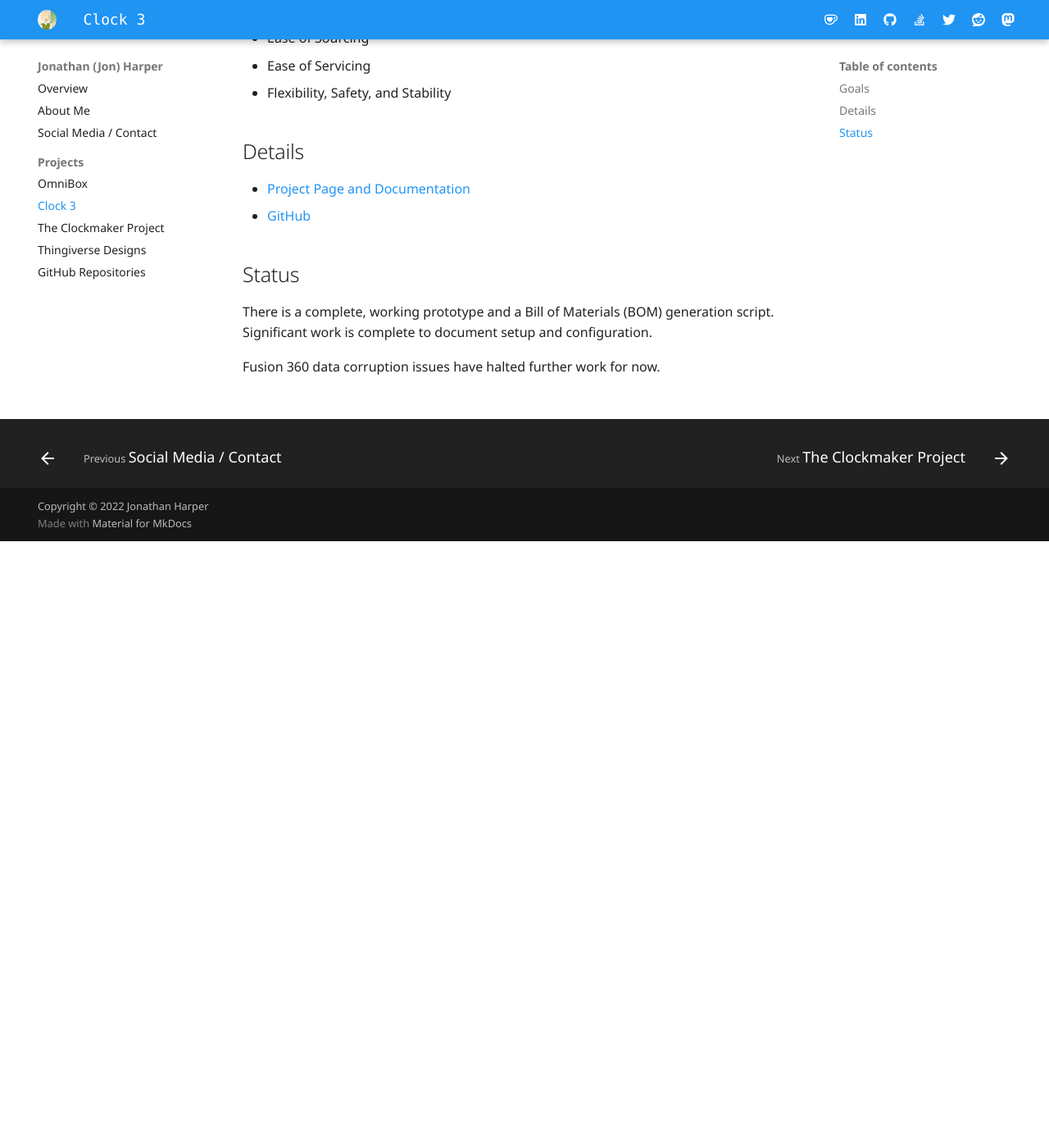
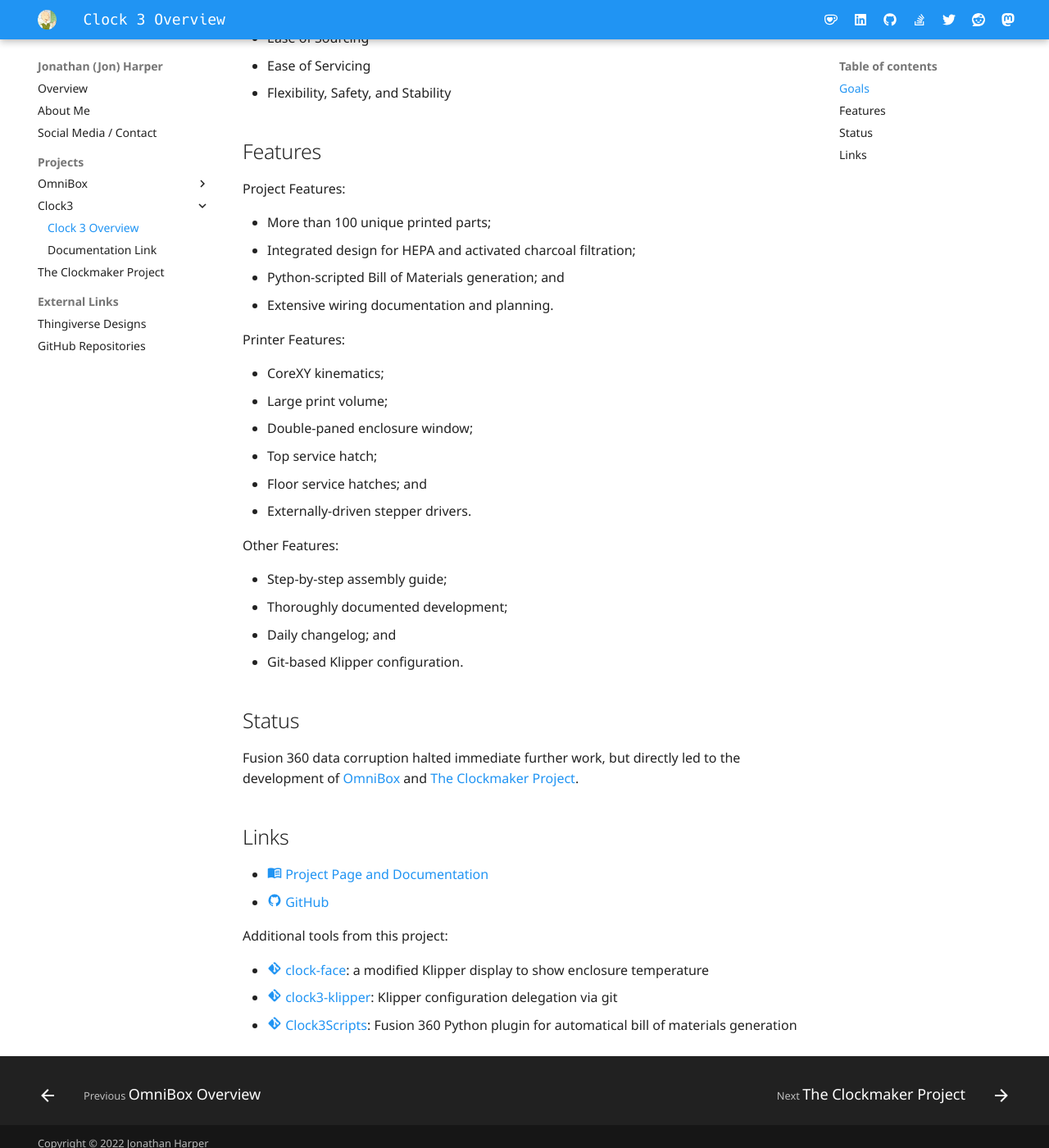
Before and after one commit to jon-harper/jon-harper.github.io, an MkDocs documentation site: the page built from docs/projects/clock3.md, in a window 1280 px wide and 1400 px high, scrolled down 740 px. Shown: the whole window at 82% size. Built offline with MkDocs 1.6.1 and Material for MkDocs 9.7.7, drawn with Linux system fonts in a browser that asks for light colours; some of the changed text lies outside the part shown.

```diff
--- a/docs/projects/clock3.md
+++ b/docs/projects/clock3.md
@@ -1,29 +1,60 @@
 ---
-title: Clock 3
+title: Clock 3 Overview
 summary: An enclosed, CoreXY 3D printer.
 authors: Jon Harper
 date: 2022-06-16
 ---
 
-Clock 3 is a fully enclosed, CoreXY 3D printer with ambient temperature control and air filtration.
+A prototype enclosed, CoreXY 3D printer. It is now used to generate new ideas for The Clockmaker Project.
 
-![clock 3 benchy](assets/clock3_benchy.jpg)
+![Clock 3 Benchy](assets/clock3_benchy.jpg){ data-title="Clock 3 and an ABS Benchy" data-description="A Benchy printed in ABS plastic during Winter, 2021. This milestone demonstrated working kinematics, insulation, and air filtration"}
 
 ## Goals
 
-Clock 3 has specific [development goals](https://jon-harper.github.io/clock-3/about/goals/) that it has largely achieved:
+Clock 3 achieved several [development goals](https://jon-harper.github.io/clock-3/about/goals/):
 
 - Ease of Sourcing
 - Ease of Servicing
 - Flexibility, Safety, and Stability
 
-## Details
+## Features
 
-- [Project Page and Documentation](https://jon-harper.github.io/clock-3)
-- [GitHub](https://github.com/jon-harper/clock-3)
+Project Features:
 
+- More than 100 unique printed parts;
+- Integrated design for HEPA and activated charcoal filtration;
+- Python-scripted Bill of Materials generation; and
+- Extensive wiring documentation and planning.
+
+Printer Features:
+
+- CoreXY kinematics;
+- Large print volume;
+- Double-paned enclosure window;
+- Top service hatch;
+- Floor service hatches; and
+- Externally-driven stepper drivers.
+
+Other Features:
+
+- Step-by-step assembly guide;
+- Thoroughly documented development;
+- Daily changelog; and
+- Git-based Klipper configuration.
 ## Status
 
-There is a complete, working prototype and a Bill of Materials (BOM) generation script. Significant work is complete to document setup and configuration.
+Fusion 360 data corruption halted immediate further work, but directly led to the development of [OmniBox][omnibox] and [The Clockmaker Project][clockmaker].
 
-Fusion 360 data corruption issues have halted further work for now.
+## Links
+
+- [:material-book-open-variant: Project Page and Documentation](https://jon-harper.github.io/clock-3)
+- [:material-github: GitHub](https://github.com/jon-harper/clock-3)
+
+Additional tools from this project:
+
+- [:material-git: clock-face](https://github.com/jon-harper/clock-face): a modified Klipper display to show enclosure temperature
+- [:material-git: clock3-klipper](https://github.com/jon-harper/clock3-klipper): Klipper configuration delegation via git
+- [:material-git: Clock3Scripts](https://github.com/jon-harper/Clock3Scripts): Fusion 360 Python plugin for automatical bill of materials generation
+
+[omnibox]: omnibox.md
+[clockmaker]: clockmaker.md
--- a/mkdocs.yml
+++ b/mkdocs.yml
@@ -63,9 +63,16 @@ nav:
   - about.md
   - contact.md
   - Projects:
-    - OmniBox: "https://jon-harper.github.io/OmniBox"
-    - projects/clock3.md
+    - OmniBox:
+      - projects/omnibox.md
+      # - projects/omnibox_gallery.md
+      - Documentation Link: "https://jon-harper.github.io/OmniBox"
+    - Clock3:
+      - projects/clock3.md
+      # - projects/clock3_gallery.md
+      - Documentation Link: "https://jon-harper.github.io/clock-3"
     - projects/clockmaker.md
+
+  - External Links:
     - Thingiverse Designs: "https://www.thingiverse.com/jonspaceharper/designs"
     - GitHub Repositories: "https://github.com/jon-harper?tab=repositories"
-  # - articles.md
```
Also changed, not shown: docs/about.md (+21 -11 lines), docs/index.md (+4 -46 lines), docs/projects/clockmaker.md (+10 -8 lines), docs/projects/omnibox.md (added, +41 -0 lines).
